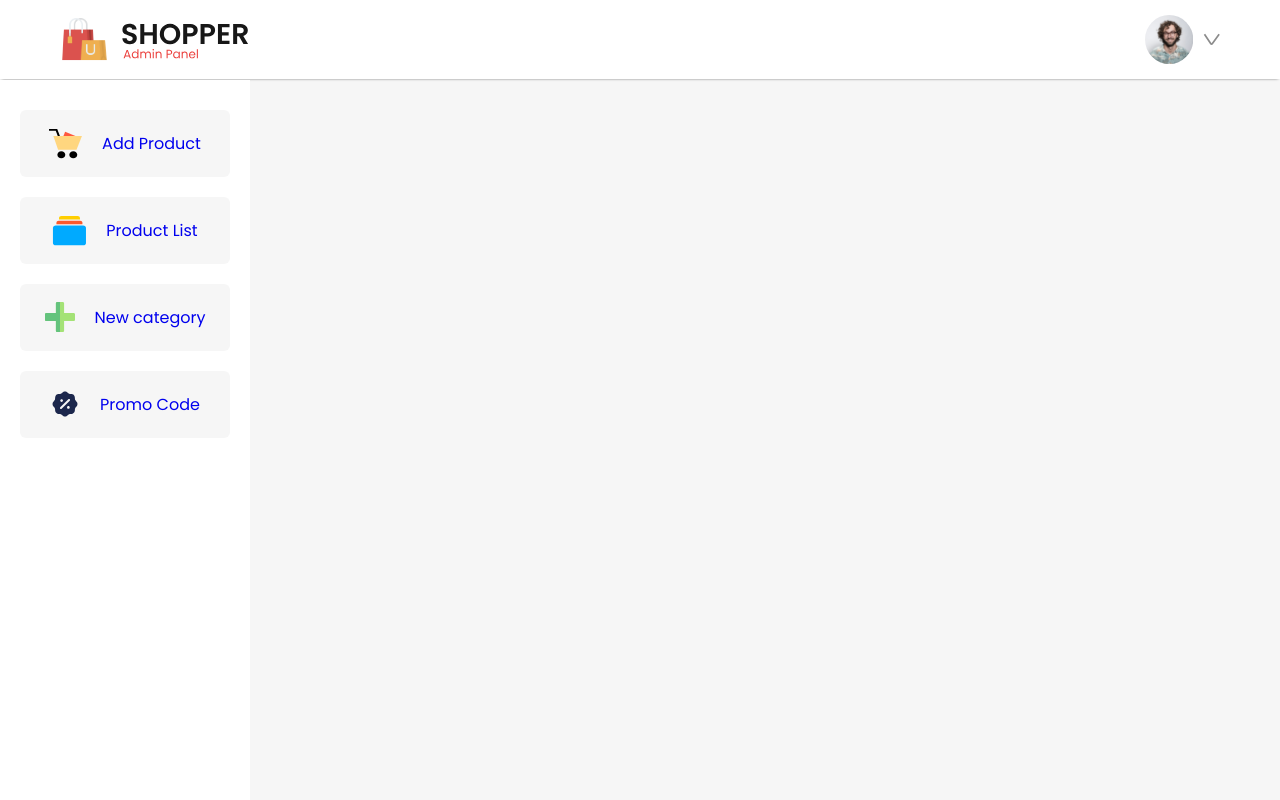
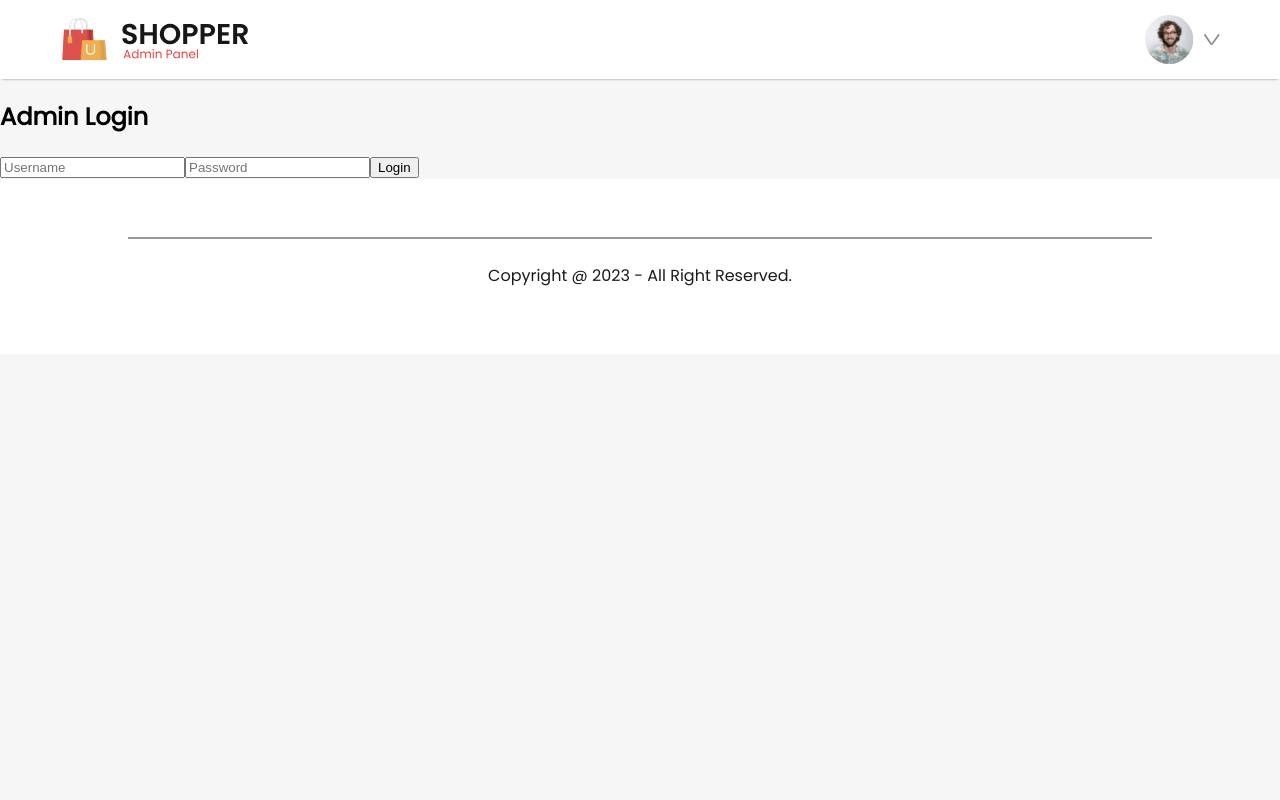
Before and after one commit to m-ahsan1/ecom-website, a React (Create React App) app in the folder admin/: page /login in a window 1280 px wide. Shown: the top 800 px of the page. Built offline with nearby package versions, Linux system fonts and the light colour scheme.

Commit message:
promocode backend + frontend, admin panel login

```diff
--- a/admin/src/App.js
+++ b/admin/src/App.js
@@ -1,17 +1,41 @@
-import { BrowserRouter } from "react-router-dom";
+import { BrowserRouter, Route, Routes, Navigate } from "react-router-dom";
+import { useState, useEffect } from "react";
 import Footer from "./Components/Footer/Footer";
 import Navbar from "./Components/Navbar/Navbar";
 import Admin from "./Pages/Admin";
+import AdminLogin from "./Components/Auth/AdminLogin";
 
-export const backend_url = 'http://localhost:4000';
-export const currency = '$';
+export const backend_url = "http://localhost:4000";
+export const currency = "$";
 
 function App() {
+  const [isAuthenticated, setIsAuthenticated] = useState(false);
+
+  // Check if user is authenticated on component mount
+  useEffect(() => {
+    const authStatus = localStorage.getItem("isAuthenticated");
+    if (authStatus === "true") {
+      setIsAuthenticated(true);
+    }
+  }, []);
+
   return (
     <BrowserRouter>
       <div>
         <Navbar />
-        <Admin />
+
+        <Routes>
+          <Route
+            path="/login"
+            element={<AdminLogin setIsAuthenticated={setIsAuthenticated} />}
+          />
+          <Route
+            path="/"
+            element={<Navigate to={isAuthenticated ? "/admin" : "/login"} />}
+          />
+          {isAuthenticated && <Route path="/admin/*" element={<Admin />} />}
+        </Routes>
+
         <Footer />
       </div>
     </BrowserRouter>
--- a/admin/src/Components/AddPromoCode/AddPromoCode.jsx
+++ b/admin/src/Components/AddPromoCode/AddPromoCode.jsx
@@ -16,6 +16,7 @@ function AddPromoCode() {
     const fetchPromoCodes = async () => {
       try {
         const response = await axios.get(`${backend_url}/activepromocodes`);
+        console.log(response.data);
         setPromoCodes(response.data);
       } catch (error) {
         setError("Failed to fetch promo codes.");
@@ -55,6 +56,7 @@ function AddPromoCode() {
   // Disable a promo code
   const handleDisablePromoCode = async (promoCodeId) => {
     try {
+      console.log(promoCodeId);
       await axios.post(`${backend_url}/disablepromocode`, { id: promoCodeId });
       setPromoCodes(promoCodes.filter((promo) => promo._id !== promoCodeId));
     } catch (error) {
--- /dev/null
+++ b/admin/src/Components/Auth/AdminLogin.jsx
@@ -0,0 +1,44 @@
+import { useState } from "react";
+import { useNavigate } from "react-router-dom";
+
+function AdminLogin() {
+  const [username, setUsername] = useState("");
+  const [password, setPassword] = useState("");
+  const [isAuthenticated, setIsAuthenticated] = useState(false);
+  const navigate = useNavigate();
+
+  const hardcodedUsername = "admin";
+  const hardcodedPassword = "admin123";
+
+  const handleLogin = () => {
+    if (username === hardcodedUsername && password === hardcodedPassword) {
+      setIsAuthenticated(true);
+      localStorage.setItem("isAuthenticated", "true");
+      console.log("Logged in as admin");
+      navigate("/admin");
+    } else {
+      alert("Invalid credentials");
+    }
+  };
+
+  return (
+    <div>
+      <h2>Admin Login</h2>
+      <input
+        type="text"
+        placeholder="Username"
+        value={username}
+        onChange={(e) => setUsername(e.target.value)}
+      />
+      <input
+        type="password"
+        placeholder="Password"
+        value={password}
+        onChange={(e) => setPassword(e.target.value)}
+      />
+      <button onClick={handleLogin}>Login</button>
+    </div>
+  );
+}
+
+export default AdminLogin;
--- a/admin/src/Components/Sidebar/Sidebar.jsx
+++ b/admin/src/Components/Sidebar/Sidebar.jsx
@@ -9,27 +9,27 @@ import { Link } from "react-router-dom";
 const Sidebar = () => {
   return (
     <div className="sidebar">
-      <Link to="/addproduct" style={{ textDecoration: "none" }}>
+      <Link to="/admin/addproduct" style={{ textDecoration: "none" }}>
         <div className="sidebar-item">
           <img src={add_product_icon} alt="" />
           <p>Add Product</p>
         </div>
       </Link>
-      <Link to="/listproduct" style={{ textDecoration: "none" }}>
+      <Link to="/admin/listproduct" style={{ textDecoration: "none" }}>
         <div className="sidebar-item">
           <img src={list_product_icon} alt="" />
           <p>Product List</p>
         </div>
       </Link>
 
-      <Link to="/addcategory" style={{ textDecoration: "none" }}>
+      <Link to="/admin/addcategory" style={{ textDecoration: "none" }}>
         <div className="sidebar-item">
           <img src={plus} alt="" style={{ height: "30px", width: "30px" }} />
           <p>New category</p>
         </div>
       </Link>
 
-      <Link to="/promocode" style={{ textDecoration: "none" }}>
+      <Link to="/admin/promocode" style={{ textDecoration: "none" }}>
         <div className="sidebar-item">
           <img src={promo} alt="" style={{ height: "30px", width: "30px" }} />
           <p>Promo Code</p>
--- a/admin/src/Pages/Admin.jsx
+++ b/admin/src/Pages/Admin.jsx
@@ -1,16 +1,17 @@
 import React from "react";
-import "./CSS/Admin.css";
+import { Route, Routes } from "react-router-dom";
 import Sidebar from "../Components/Sidebar/Sidebar";
 import AddProduct from "../Components/AddProduct/AddProduct";
-import { Route, Routes } from "react-router-dom";
 import ListProduct from "../Components/ListProduct/ListProduct";
 import AddCategory from "../Components/AddCategory/AddCategory";
 import AddPromoCode from "../Components/AddPromoCode/AddPromoCode";
+import "./CSS/Admin.css";
 
 const Admin = () => {
   return (
     <div className="admin">
       <Sidebar />
+      <div className="admin-content">
         <Routes>
           <Route path="/addproduct" element={<AddProduct />} />
           <Route path="/listproduct" element={<ListProduct />} />
@@ -18,6 +19,7 @@ const Admin = () => {
           <Route path="/promocode" element={<AddPromoCode />} />
         </Routes>
       </div>
+    </div>
   );
 };
 
```
Also changed, not shown: 1 other file (tests, documents, lock files or other folders). Lines whose indentation alone changed are shown as unchanged.
